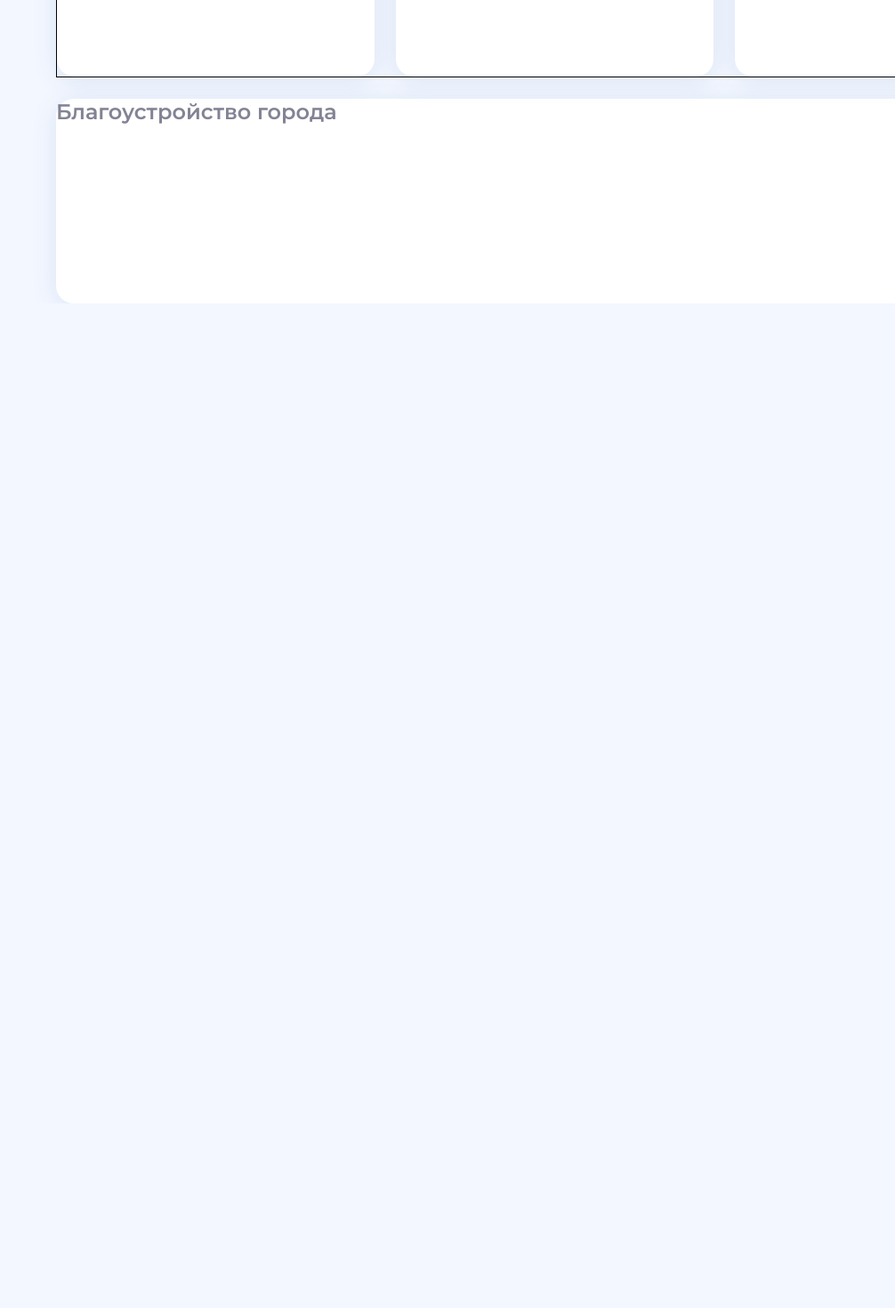
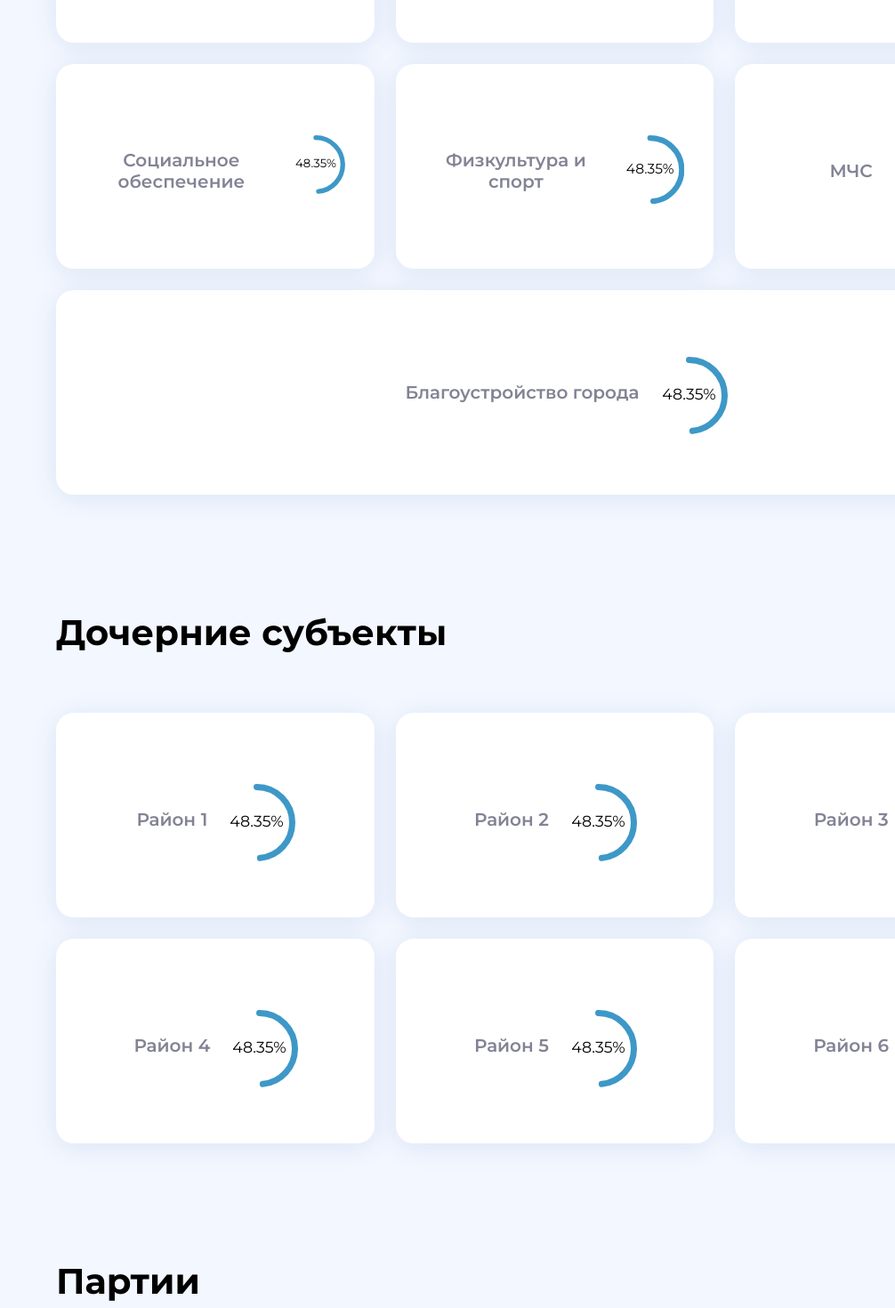
Before and after one commit to ASharksss/ProCountry-v2, a React (Create React App) app in the folder frontend/: page / in a window 1280 px wide. Shown: the part 1280-2750 px from the top of the page at 89% size, without its empty margins (274-1280 px from the left). Before the commit the page ends 1621 px from the top, so only its background shows below. Built offline with nearby package versions, Linux system fonts and the light colour scheme; a web font is replaced by a local one.

Commit message:
home page

```diff
--- /dev/null
+++ b/frontend/src/components/DaughterSubjects/daughterSubjects.jsx
@@ -0,0 +1,12 @@
+import React from 'react';
+import CategoryCard from "../categoryCard/categoryCard";
+
+const DaughterSubjects = () => {
+  return (
+    <div className='daughterSubjects'>
+
+    </div>
+  );
+};
+
+export default DaughterSubjects;
--- a/frontend/src/components/categoryCard/categoryCard.css
+++ b/frontend/src/components/categoryCard/categoryCard.css
@@ -6,24 +6,43 @@
     border-radius: 20px;
     margin-top: 24px;
     margin-right: 24px;
+    color: #08092B;
+    cursor: pointer;
+}
+
+.category_card:hover{
+    color: #000;
+    box-shadow: 0px 20px 50px rgba(9, 54, 111, 0.37);
+    transition: .3s;
+}
+
+.category_card:hover .category_name{
+    opacity: 1;
 }
 
 .category_card_content {
     display: flex;
+    justify-content: center;
+    align-items: center;
+    margin-top: 60px;
+    margin-bottom: 60px;
+    margin-left: 35px;
     text-align: center;
-    align-items: center;
 
 }
 
 .category_name {
     font-family: Montserrat-SemiBold;
-    font-size: 24px;
+    font-size: 20px;
     margin-right: 12px;
     font-weight: 500;
-    color: #08092B;
+
     opacity: 0.5;
 }
 
 .large{
+    display: flex;
+    justify-content: center;
+    align-items: center;
     width: 1145px;
 }
--- a/frontend/src/components/categoryCard/categoryCard.jsx
+++ b/frontend/src/components/categoryCard/categoryCard.jsx
@@ -7,6 +7,7 @@ const CategoryCard = ({text, classname}) => {
     <div className={'category_card ' + classname}>
       <div className="category_card_content">
         <p className='category_name'>{text}</p>
+        <CategoryRating/>
       </div>
     </div>
   );
--- /dev/null
+++ b/frontend/src/components/footer/footer.css
@@ -0,0 +1,32 @@
+.footer{
+    display: flex;
+    font-size: 18px;
+    height: 279px;
+    margin-top: 87px;
+}
+
+.footer_logo{
+    width: 62px;
+    height: 66px;
+    margin-right: 120px;
+    align-self: center;
+}
+
+.footer_wrapper{
+    width: 963px;
+    height: 123px;
+    display: flex;
+    justify-content: space-between;
+    margin: 42px auto;
+}
+
+
+.footer_link{
+    display: block;
+    text-decoration: none;
+    color: black;
+}
+
+.footer_link + .footer_link{
+    margin-top: 31px;
+}
--- /dev/null
+++ b/frontend/src/components/footer/footer.jsx
@@ -0,0 +1,31 @@
+import React from 'react';
+import './footer.css'
+import logo from '../../asserts/icons/sidebars/logo.svg'
+import {NavLink} from "react-router-dom";
+
+const Footer = () => {
+  return (
+    <div className='footer'>
+      <div className="container">
+        <div className="footer_wrapper">
+          <img src={logo} alt="" className='footer_logo'/>
+          <div className="footer_links">
+            <NavLink to='#' className='footer_link'>Партии</NavLink>
+            <NavLink to='#' className='footer_link'>Поддержка</NavLink>
+            <NavLink to='#' className='footer_link'>example@mail.ru</NavLink>
+          </div>
+          <div className="footer_links">
+            <NavLink to='#' className='footer_link'>Учреждениям</NavLink>
+            <NavLink to='#' className='footer_link'>Партнерам</NavLink>
+          </div>
+          <div className="footer_links">
+            <NavLink to='#' className='footer_link'>Политика конфиденциальности</NavLink>
+            <NavLink to='#' className='footer_link'>Правила пользования сайтом</NavLink>
+          </div>
+        </div>
+      </div>
+    </div>
+  );
+};
+
+export default Footer;
--- a/frontend/src/index.css
+++ b/frontend/src/index.css
@@ -43,3 +43,8 @@ body{
 .wrapper{
     display: flex;
 }
+
+.container{
+    width: 1440px;
+    margin: 0 auto;
+}
--- a/frontend/src/pages/Layout.jsx
+++ b/frontend/src/pages/Layout.jsx
@@ -2,13 +2,17 @@ import React from 'react';
 import {LeftSidebar} from "./../components/leftSidebar/leftSidebar";
 import {RightSidebar} from "./../components/rightSidebar/rightSidebar";
 import {Outlet} from 'react-router-dom'
+import Footer from "../components/footer/footer";
 
 export const Layout = () => {
   return (
-    <div className='wrapper'>
-      <LeftSidebar/>
+    <>
+      <div className='wrapper'>
+        <LeftSidebar/>
         <Outlet/>
-      <RightSidebar/>
-    </div>
+        <RightSidebar/>
+      </div>
+      <Footer/>
+    </>
   );
 };
--- a/frontend/src/pages/home/home.css
+++ b/frontend/src/pages/home/home.css
@@ -23,5 +23,11 @@
 .category_item {
     display: flex;
     width: 1145px;
-    border: 1px solid black;
 }
+
+.cat_title{
+    margin-top: 130px;
+    margin-bottom: 42px;
+    font-family: Montserrat-Bold;
+    font-size: 40px;
+}
--- a/frontend/src/pages/home/home.jsx
+++ b/frontend/src/pages/home/home.jsx
@@ -3,6 +3,7 @@ import './home.css'
 import {LeaderCard} from "../../components/leaderCard/leaderCard";
 import Map from "../../components/map/map";
 import CategoryCard from "../../components/categoryCard/categoryCard";
+import DaughterSubjects from "../../components/DaughterSubjects/daughterSubjects";
 
 export const Home = () => {
   return (
@@ -16,6 +17,7 @@ export const Home = () => {
           <Map/>
         </div>
       </div>
+      <h1 className='cat_title'>Категории учреждений</h1>
       <div className="categories">
         <div className="category_item">
           <CategoryCard text={'Образование'}/>
@@ -34,6 +36,32 @@ export const Home = () => {
         </div>
         <CategoryCard text={'Благоустройство города'} classname={'large'}/>
       </div>
+      <h1 className='cat_title'>Дочерние субъекты</h1>
+      <div className="daughterSubjects">
+        <div className="category_item">
+          <CategoryCard text={'Район 1'}/>
+          <CategoryCard text={'Район 2'}/>
+          <CategoryCard text={'Район 3'}/>
+        </div>
+        <div className="category_item">
+          <CategoryCard text={'Район 4'}/>
+          <CategoryCard text={'Район 5'}/>
+          <CategoryCard text={'Район 6'}/>
+        </div>
+      </div>
+      <h1 className='cat_title'>Партии</h1>
+      <div className="daughterSubjects">
+        <div className="category_item">
+          <CategoryCard text={'Партия 1'}/>
+          <CategoryCard text={'Партия 2'}/>
+          <CategoryCard text={'Партия 3'}/>
+        </div>
+        <div className="category_item">
+          <CategoryCard text={'Партия 4'}/>
+          <CategoryCard text={'Партия 5'}/>
+          <CategoryCard text={'Партия 6'}/>
+        </div>
+      </div>
 
     </div>
   );
```
